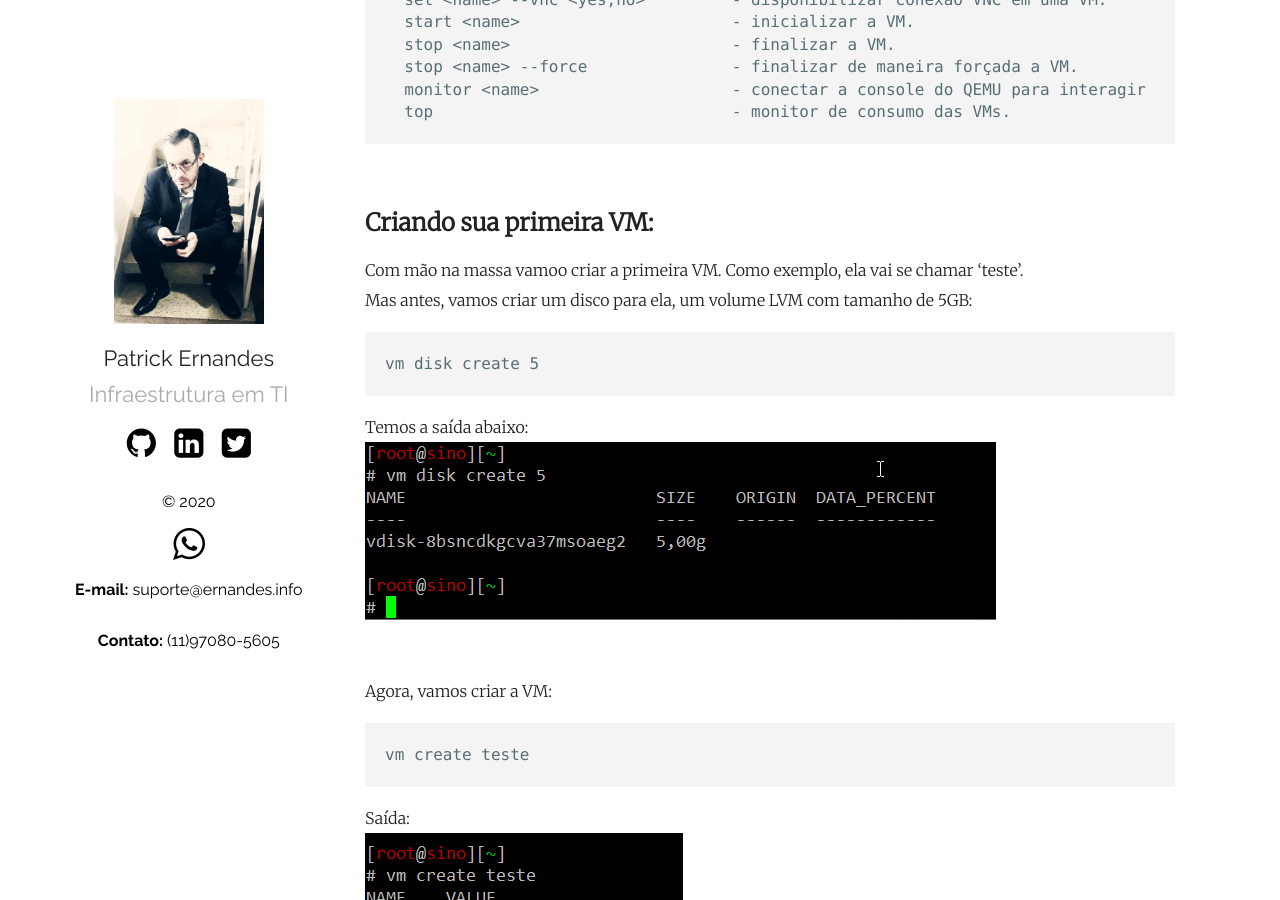
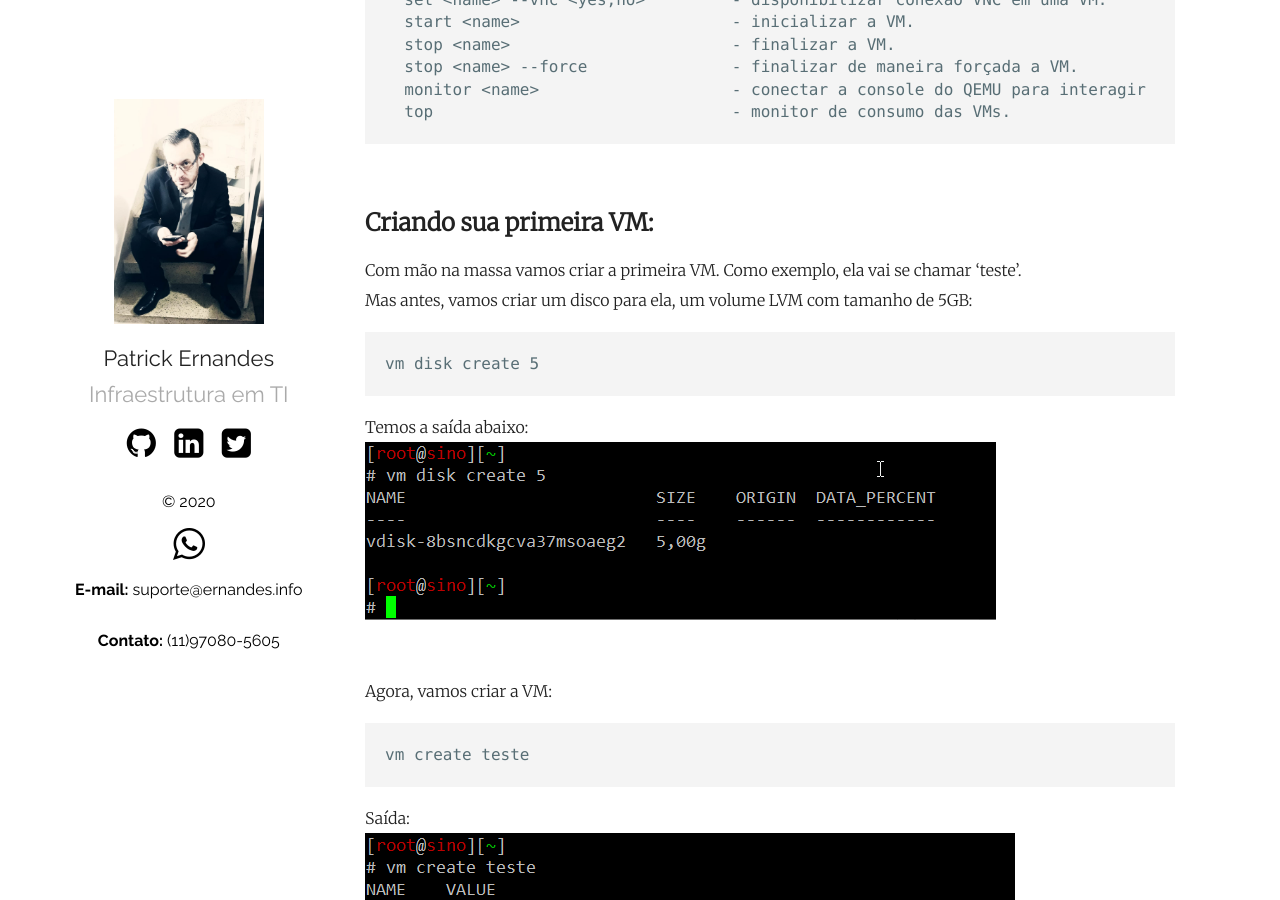
Before and after one commit to patrickernandes/site, a Jekyll site: the page built from docs/sino.md, in a window 1280 px wide and 900 px high, scrolled down 5469 px. Built offline with Jekyll 4.4.1, drawn with Linux system fonts in a browser that asks for light colours; our own code applies the rules of GitHub Pages for plain Markdown files.

Commit message:
correção no tamanho das imagens.

````diff
--- a/docs/sino.md
+++ b/docs/sino.md
@@ -183,7 +183,7 @@ Usage: vm [opções..]
 
 ## Criando sua primeira VM:
 
-Com mão na massa vamoo criar a primeira VM. Como exemplo, ela vai se chamar 'teste'.
+Com mão na massa vamos criar a primeira VM. Como exemplo, ela vai se chamar 'teste'.
 Mas antes, vamos criar um disco para ela, um volume LVM com tamanho de 5GB:
 ```
 vm disk create 5
````
Also changed, not shown: docs/pages.png (deleted), docs/sino/vm_create.png, docs/sino/vm_show.png, docs/sino/vm_show_configurado.png, docs/sino/vm_start.png, docs/sino/vm_started_list.png, pages.png (added).
